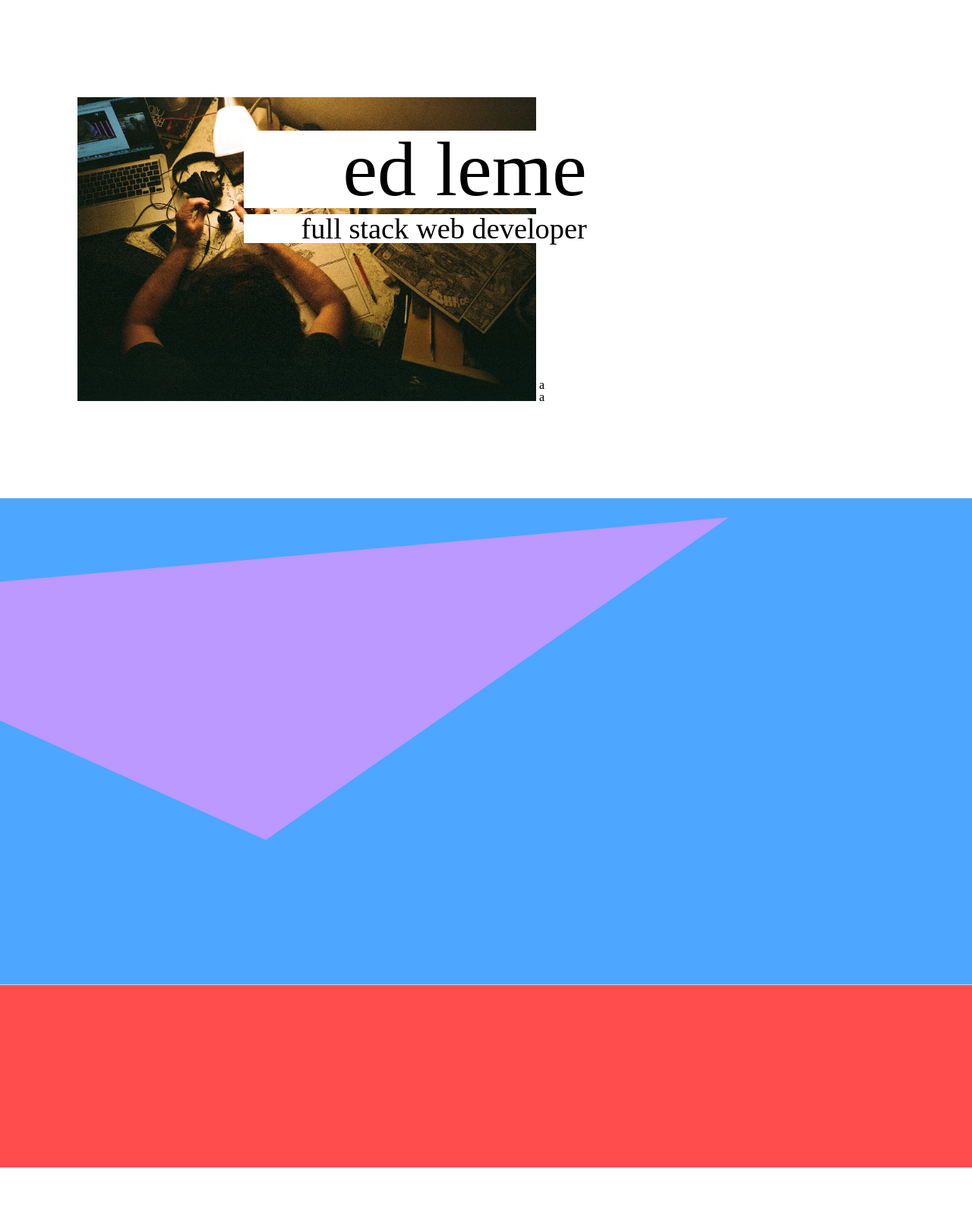
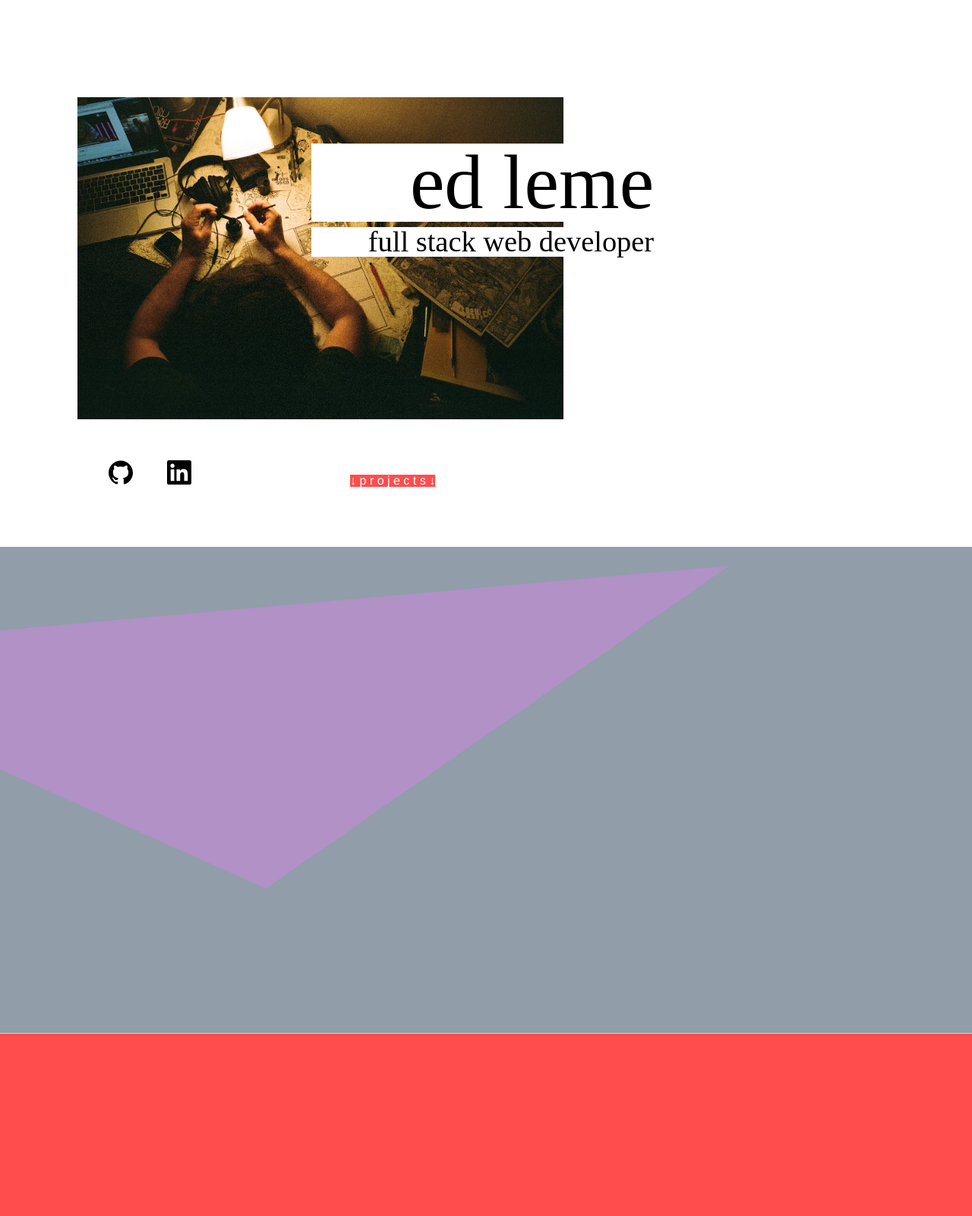
Before and after one commit to eddyleme/eddyleme.github.io, a PHP site: page / in a window 1280 px wide. Shown: the whole page at 76% size. Before the commit the page ends 1537 px from the top, so only its background shows below. Run offline with PHP 8.4, Linux system fonts and the light colour scheme.

Commit message:
fixed buttons

```diff
--- a/index.html
+++ b/index.html
@@ -24,10 +24,12 @@
 			<h2 class="title-text" id="subtitle">full stack web developer</h2>
 		</div>
 		<img src="public/images/desk.jpg" alt="ed" id="desk">
-	<ul class="social-bar">
-		<li>a</li>
-		<li>a</li>
-	</ul>
+	<button class="projects-button">&darr; p r o j e c t s &darr;</button>
+	<div class="social-bar">
+		<a class="github" href="https://www.github.com/eddyleme/"><svg viewBox="0 0 24 24"><path d="M12 .297c-6.63 0-12 5.373-12 12 0 5.303 3.438 9.8 8.205 11.385.6.113.82-.258.82-.577 0-.285-.01-1.04-.015-2.04-3.338.724-4.042-1.61-4.042-1.61C4.422 18.07 3.633 17.7 3.633 17.7c-1.087-.744.084-.729.084-.729 1.205.084 1.838 1.236 1.838 1.236 1.07 1.835 2.809 1.305 3.495.998.108-.776.417-1.305.76-1.605-2.665-.3-5.466-1.332-5.466-5.93 0-1.31.465-2.38 1.235-3.22-.135-.303-.54-1.523.105-3.176 0 0 1.005-.322 3.3 1.23.96-.267 1.98-.399 3-.405 1.02.006 2.04.138 3 .405 2.28-1.552 3.285-1.23 3.285-1.23.645 1.653.24 2.873.12 3.176.765.84 1.23 1.91 1.23 3.22 0 4.61-2.805 5.625-5.475 5.92.42.36.81 1.096.81 2.22 0 1.606-.015 2.896-.015 3.286 0 .315.21.69.825.57C20.565 22.092 24 17.592 24 12.297c0-6.627-5.373-12-12-12"/></svg></a>
+		<a class="github" href="https://www.linkedin.com/in/eduardo-leme/"><svg viewBox="0 0 24 24"><path d="M20.447 20.452h-3.554v-5.569c0-1.328-.027-3.037-1.852-3.037-1.853 0-2.136 1.445-2.136 2.939v5.667H9.351V9h3.414v1.561h.046c.477-.9 1.637-1.85 3.37-1.85 3.601 0 4.267 2.37 4.267 5.455v6.286zM5.337 7.433c-1.144 0-2.063-.926-2.063-2.065 0-1.138.92-2.063 2.063-2.063 1.14 0 2.064.925 2.064 2.063 0 1.139-.925 2.065-2.064 2.065zm1.782 13.019H3.555V9h3.564v11.452zM22.225 0H1.771C.792 0 0 .774 0 1.729v20.542C0 23.227.792 24 1.771 24h20.451C23.2 24 24 23.227 24 22.271V1.729C24 .774 23.2 0 22.222 0h.003z"/></svg></a>
+		<a class="projects-a">&darr; p r o j e c t s &darr;</a>
+	</div>
 	</div>
 
 
@@ -37,7 +39,7 @@
 
 <!-- - - - - - - - - - - - - - - - - - - -->
 <div class="projects-page">
-	<svg>
+	<svg id="projects-svg">
 	  <polygon points="960,25 -340,140 350,450" id="triangle" />
 	</svg>
 	<p></p>
--- a/stylesheets/styles.css
+++ b/stylesheets/styles.css
@@ -1,20 +1,3 @@
-img {
-    max-width: 100%;
-    max-height: 100%;
-}
-
-svg {
-	height: 100%;
-	width: 100%;
-}
-
-.break {
-	background-color: lightgrey;
-	height: 1px;
-	width: 100%;
-}
-
-
 /* * * * * * * * * * * * * * * * * * * * * */
 
 /* * * * * * * C O V E R * * * * * * * * * */
@@ -28,7 +11,9 @@ svg {
 	margin-left: 8%;
 	margin-right: 35%;
 	margin-top: 10%;
-	margin-bottom: 10%
+	padding-bottom: 10%;
+	width: 80%;
+/*	display: -webkit-box;*/
 }
 
 .title {
@@ -51,10 +36,47 @@ svg {
 	font-family: futura;
 }
 
+img#desk {
+    max-width: 50vw;
+    max-height: 50vw;
+}
+
+.projects-button {
+	font-family: 'helvetica neue';
+	border-width: 1.2px;
+  color: white;
+  border-color: #ff4d4d;
+  background-color: #ff4d4d;
+  float: right;
+  margin-top: 30vw;
+  margin-left: 5%;
+  display: none;
+}
+
+
 .social-bar {
+	margin-top: 5%;
+}
+
+.social-bar a {
 	display: inline-block;
 }
 
+.github {
+	height: 2EM;
+	width: 2EM;
+	margin-left: 4%;
+}
+
+.projects-a {
+	font-family: 'helvetica neue';
+	border-width: 1.2px;
+  color: white;
+  border-color: #ff4d4d;
+  background-color: #ff4d4d;
+  display: inline-block;
+	margin-left: 20%;
+}
 
 /* * * * * * * * * * * * * * * * * * * * * */
 
@@ -62,11 +84,21 @@ svg {
 
 /* * * * * * * * * * * * * * * * * * * * * */
 .projects-page {
+	margin-top: 5%;
 	height: 80vh;
-	background-color: #4da6ff;
+	background-color: #919da9;
+}
+svg#projects-svg {
+	height: 100%;
+	width: 100%;
 }
 polygon#triangle {
-	fill: #bb99ff;
+	fill: #b191c6;
+}
+.break {
+	background-color: lightgrey;
+	height: 1px;
+	width: 100%;
 }
 /* * * * * * * * * * * * * * * * * * * * * */
 
```
